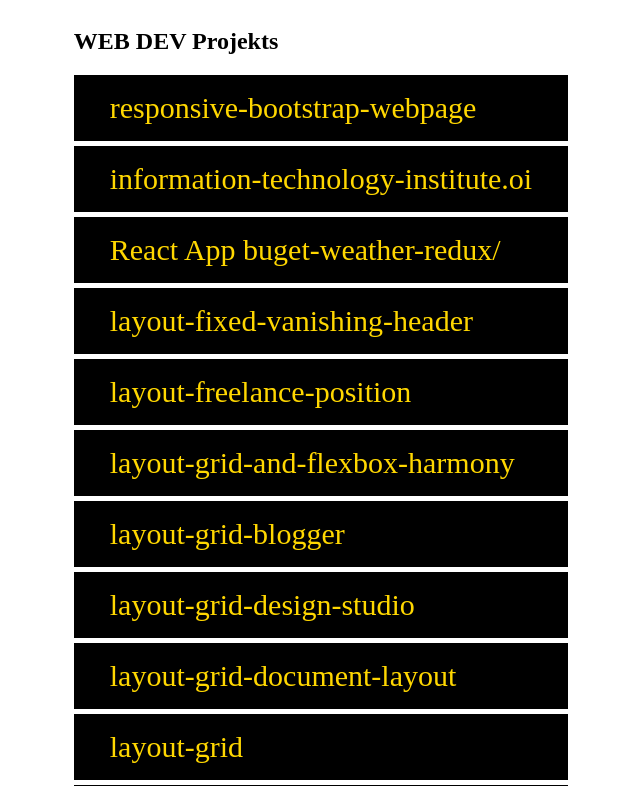
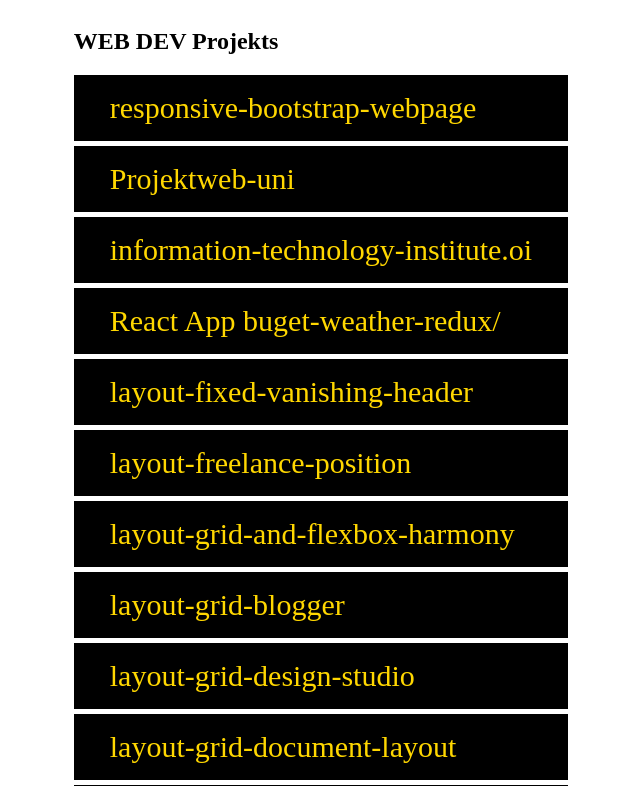
Before and after one commit to nour09-cmd/WebProjekts_and_Exercises, a plain HTML site: page index.html in a window 1280 px wide. Shown: the top 786 px of the page, without its empty margins (319-959 px from the left). Drawn offline with Linux system fonts and the light colour scheme.

Commit message:
Update index.html

```diff
--- a/index.html
+++ b/index.html
@@ -40,6 +40,11 @@
       <li>
         <a href="./responsive-bootstrap-webpage-nour022/"
           >responsive-bootstrap-webpage</a
+        >
+      </li>
+      <li>
+        <a href="https://nour022.github.io/Projektweb-uni/"
+          >Projektweb-uni</a
         >
       </li>
         <li>
```
